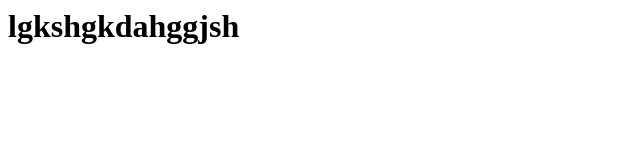
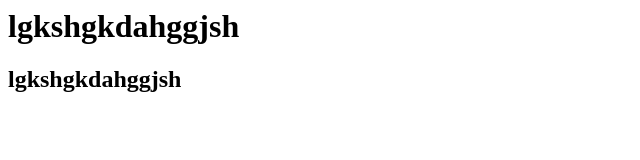
Before and after one commit to outirantanen/gtest1601, a plain HTML site: page index.html in a window 1280 px wide. Shown: the whole page, without its empty margins (0-640 px from the left). Drawn offline with Linux system fonts and the light colour scheme.

Commit message:
muokattu taas

```diff
--- a/index.html
+++ b/index.html
@@ -1 +1,2 @@
-<h1> lgkshgkdahggjsh </h>
+<h1> lgkshgkdahggjsh </h1>
+<h2> lgkshgkdahggjsh </h2>
```
